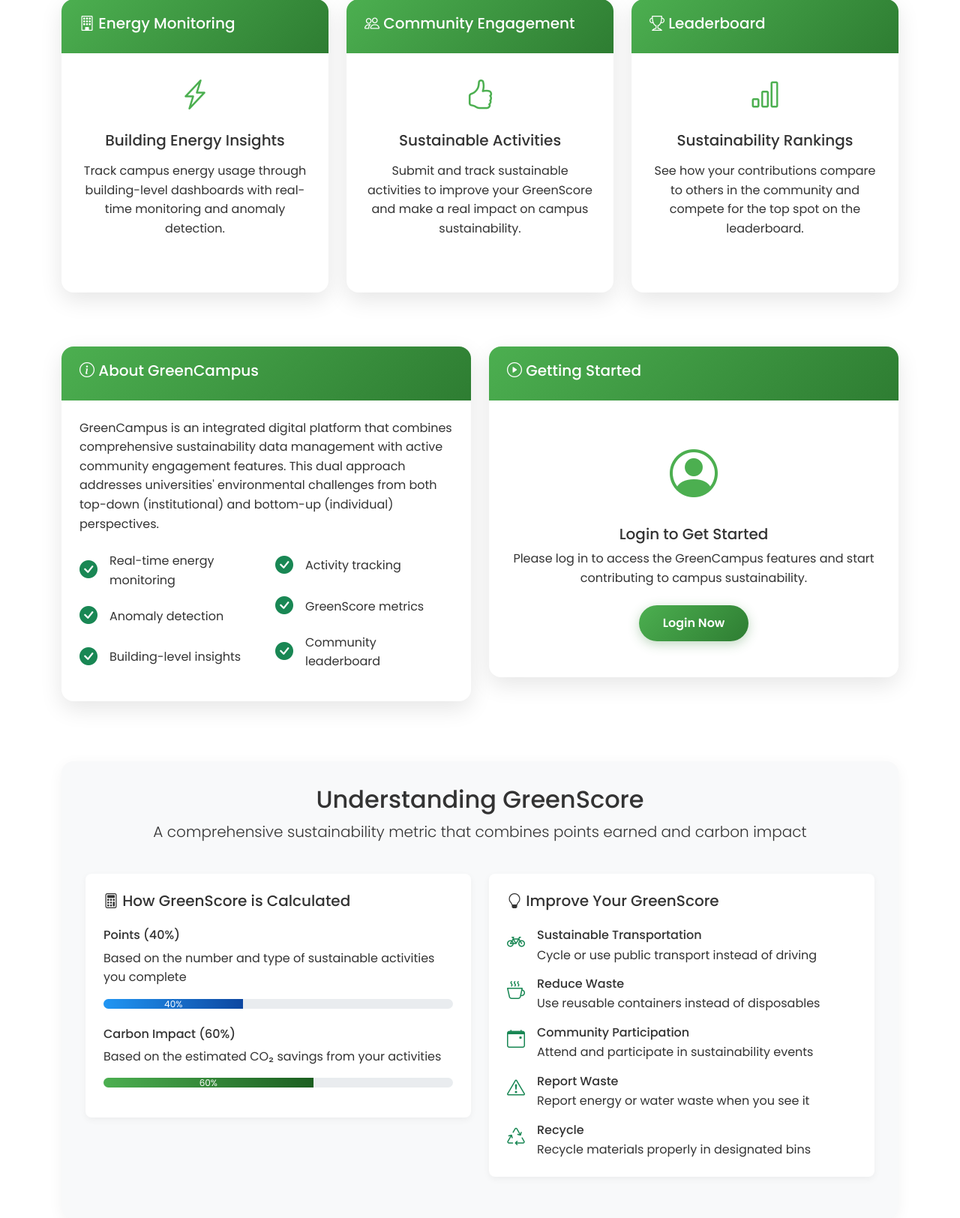
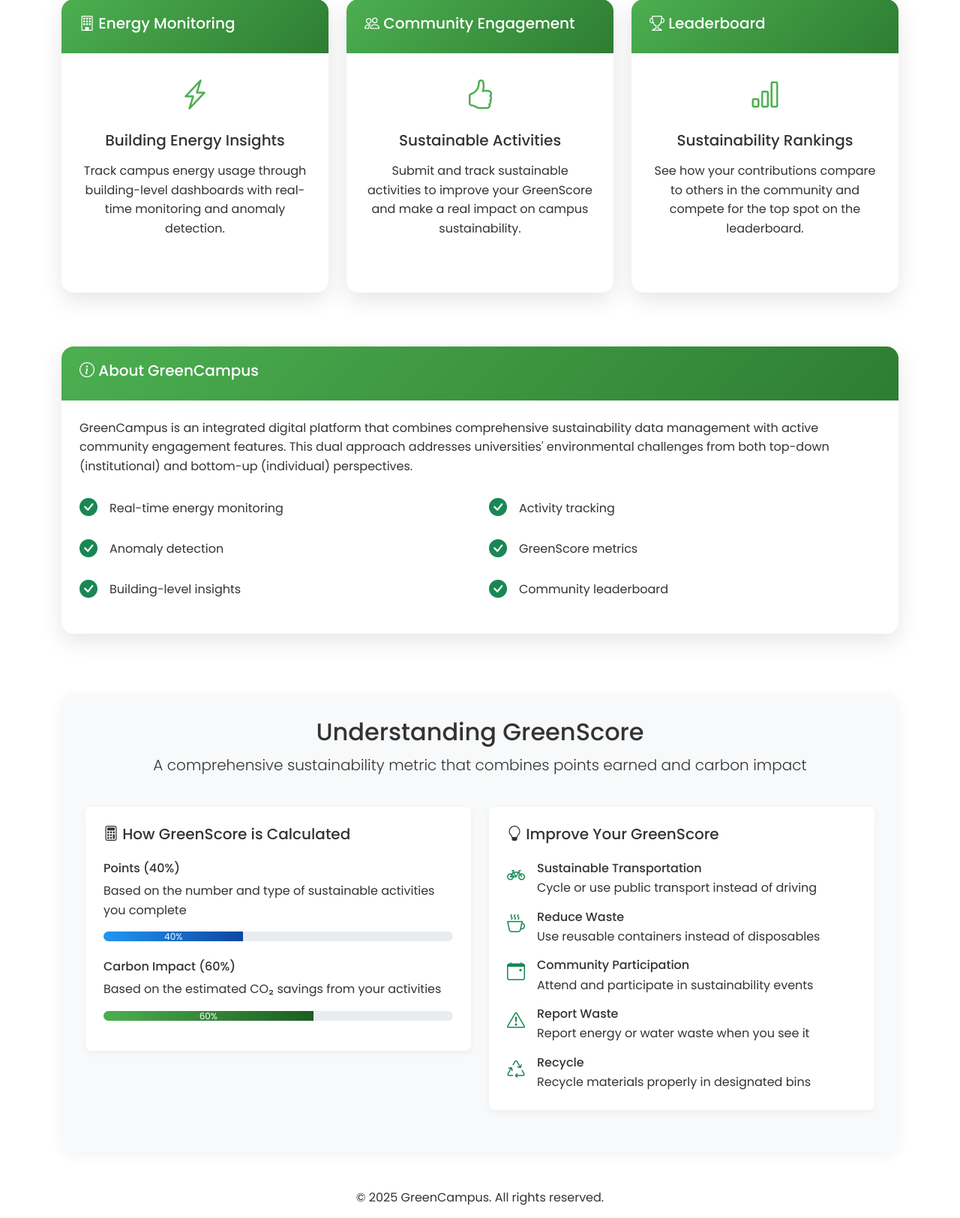
Before and after one commit to xRyul/bus-group-27, a Flask app: page / in a window 1280 px wide. Shown: the part 640-2264 px from the top of the page at 75% size. Run offline with Flask 3, Linux system fonts and the light colour scheme; the visitor is signed in with stand-in values (Sample User, id 1).

Commit message:
Fix: When user logs in, log in card has been removed from home/ landing page.

```diff
--- a/app/templates/home.html
+++ b/app/templates/home.html
@@ -60,7 +60,7 @@
 
 <!-- Getting Started Section -->
 <div class="row mb-5">
-    <div class="col-md-6">
+    <div class="{% if not current_user.is_authenticated %}col-md-6{% else %}col-md-12{% endif %}">
         <div class="modern-card">
             <div class="card-header">
                 <h5><i class="bi bi-info-circle"></i> About GreenCampus</h5>
@@ -102,6 +102,7 @@
         </div>
     </div>
 
+    {% if not current_user.is_authenticated %}
     <div class="col-md-6">
         <div class="modern-card">
             <div class="card-header">
@@ -117,6 +118,7 @@
             </div>
         </div>
     </div>
+    {% endif %}
 </div>
 
 <!-- GreenScore Section -->
```
